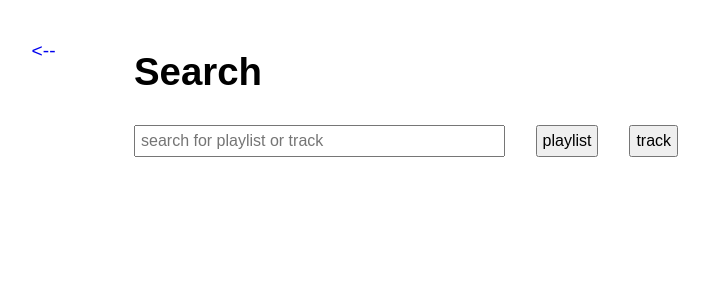
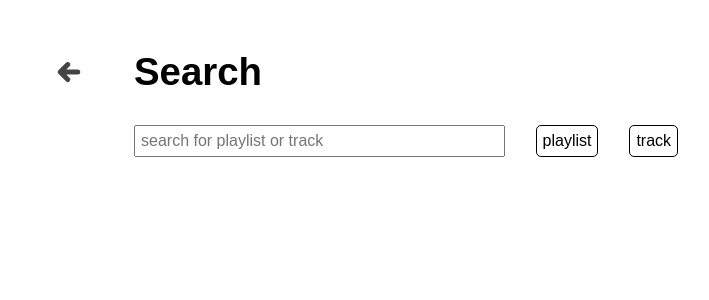
Before and after one commit to simone-05/tap_project, a Flask app: template webui/app/templates/home.html in a window 1280 px wide. Shown: the top 300 px of the page, without its empty margins (2-711 px from the left). Run offline with Flask 2, Linux system fonts and the light colour scheme; the template is opened without the code that fills it, so the values that code supplies are empty; parts of the project's set-up code (start-up, migrations or seed data) failed here and were passed over.

Commit message:
update html e css webui

```diff
--- a/webui/app/static/style.css
+++ b/webui/app/static/style.css
@@ -32,10 +32,10 @@ li {
     background-color: #e7e7e7;
 }
 
-.item-button {
-    width: 50px;
-    height: 30px;
-    border: #000 solid 1px;
+.custom-btn {
+    background-color: #fff;
+    padding: 6px;
+    border: #000 solid 1.5px;
     border-radius: 5px;
     font-size: 1rem;
     color: #000;
@@ -44,9 +44,10 @@ li {
     justify-content: center;
 }
 
-.item-button:hover {
+.custom-btn:hover {
     background-color: #000;
-    color: #fff
+    color: #fff;
+    cursor: pointer;
 }
 
 
@@ -60,8 +61,3 @@ li {
     display: inline-block;
     vertical-align: top;
 }
-
-/* Set the color of the icon */
-svg path, svg rect {
-    fill: #888;
-}
--- a/webui/app/templates/home.html
+++ b/webui/app/templates/home.html
@@ -6,72 +6,37 @@
     <link rel="stylesheet" href="../static/style.css">
 </head>
 <body>
-    <a class="nolink" style="position:absolute; margin: 2vh 2vw;" href="/login" tabindex="-1"><--</a>
     <div style="margin: 3vh 10vw">
         <div style="display: flex; flex-wrap: wrap; align-content: space-between;">
             <div style="display: block">
-                <h1>Search</h1>
+                <div style="display: flex; align-items: center;">
+                    <a href="/login" tabindex="-1" style="position: absolute; left: 4vw; height: 40px">
+                        <svg xmlns="http://www.w3.org/2000/svg" width="40px" height="40px" stroke="#444" viewBox="0 0 16 16">
+                            <path  d="M12 8a.5.5 0 0 1-.5.5H5.707l2.147 2.146a.5.5 0 0 1-.708.708l-3-3a.5.5 0 0 1 0-.708l3-3a.5.5 0 1 1 .708.708L5.707 7.5H11.5a.5.5 0 0 1 .5.5z"/>
+                        </svg>
+                    </a>
+                    <h1>Search</h1>
+                </div>
                 <form style="display: flex; gap: 20px" method="get" action="/home/search">
                     <input style="width: 30vw; margin-left: 0" type="text" name="query" placeholder="search for playlist or track" value="{{query}}">
-                    <input type="submit" name="query_type" value="playlist">
-                    <input type="submit" name="query_type" value="track">
+                    <input class="custom-btn" type="submit" name="query_type" value="playlist">
+                    <input class="custom-btn" type="submit" name="query_type" value="track">
                 </form>
             </div>
-            <!-- <div id="logstash" style="margin-left: auto; display: flex;justify-content: center; align-items: center">
-                <p style="color: #e22">logstash not ready yet</p>
-                <div style="margin-left: 10px">
-                    <svg width="44" height="44" viewBox="0 0 44 44" xmlns="http://www.w3.org/2000/svg" stroke="#000">
-                        <g fill="none" fill-rule="evenodd" stroke-width="2">
-                            <circle cx="22" cy="22" r="1">
-                                <animate attributeName="r"
-                                    begin="0s" dur="1.8s"
-                                    values="1; 20"
-                                    calcMode="spline"
-                                    keyTimes="0; 1"
-                                    keySplines="0.165, 0.84, 0.44, 1"
-                                    repeatCount="indefinite" />
-                                <animate attributeName="stroke-opacity"
-                                    begin="0s" dur="1.8s"
-                                    values="1; 0"
-                                    calcMode="spline"
-                                    keyTimes="0; 1"
-                                    keySplines="0.3, 0.61, 0.355, 1"
-                                    repeatCount="indefinite" />
-                            </circle>
-                            <circle cx="22" cy="22" r="1">
-                                <animate attributeName="r"
-                                    begin="-0.9s" dur="1.8s"
-                                    values="1; 20"
-                                    calcMode="spline"
-                                    keyTimes="0; 1"
-                                    keySplines="0.165, 0.84, 0.44, 1"
-                                    repeatCount="indefinite" />
-                                <animate attributeName="stroke-opacity"
-                                    begin="-0.9s" dur="1.8s"
-                                    values="1; 0"
-                                    calcMode="spline"
-                                    keyTimes="0; 1"
-                                    keySplines="0.3, 0.61, 0.355, 1"
-                                    repeatCount="indefinite" />
-                            </circle>
-                        </g>
-                    </svg>
-                </div>
-            </div> -->
         </div>
 
         <!-- LISTA -->
-        <div style="margin-top: 8vh">
+        <div style="margin-top: 6vh">
             <p>{{ status }}</p>
             {% for item in lista %}
             <div class="list-item">
                 <a class="nolink" target="_blank" href="https://open.spotify.com/{{ item['type'] }}/{{item['id']}}">{{ item['name'] }}</a>
                 <div style="margin-left: auto; display: flex; gap: 20px">
                     <a target="_blank" class="nolink" href="/view?type={{item['type']}}&id={{item['id']}}&limit=5">
-                        <div class="item-button"> Raw </div>
+                        <div class="custom-btn"> Raw </div>
                     </a>
                     <a class="nolink" href="/send?type={{item['type']}}&id={{item['id']}}">
-                        <div class="item-button"> Send </div>
+                        <div class="custom-btn"> Send </div>
                     </a>
                 </div>
             </div>
--- a/webui/app/templates/login.html
+++ b/webui/app/templates/login.html
@@ -8,12 +8,12 @@
 <body>
     <div style="text-align: center">
         <h1 style="margin-top: 20vh">Spotify client login</h1>
-        <form method="post" action="/login">
+        <form style="display: flex; flex-direction: column; margin: 8vh; align-items: center;" method="post" action="/login">
             <input type="text" name="client_id" placeholder="client id">
             <br>
             <input type="password" name="client_secret" placeholder="client secret">
             <br>
-            <input type="submit">
+            <input class="custom-btn" type="submit">
         </form>
     </div>
 </body>
```
Also changed, not shown: 1 other file.
